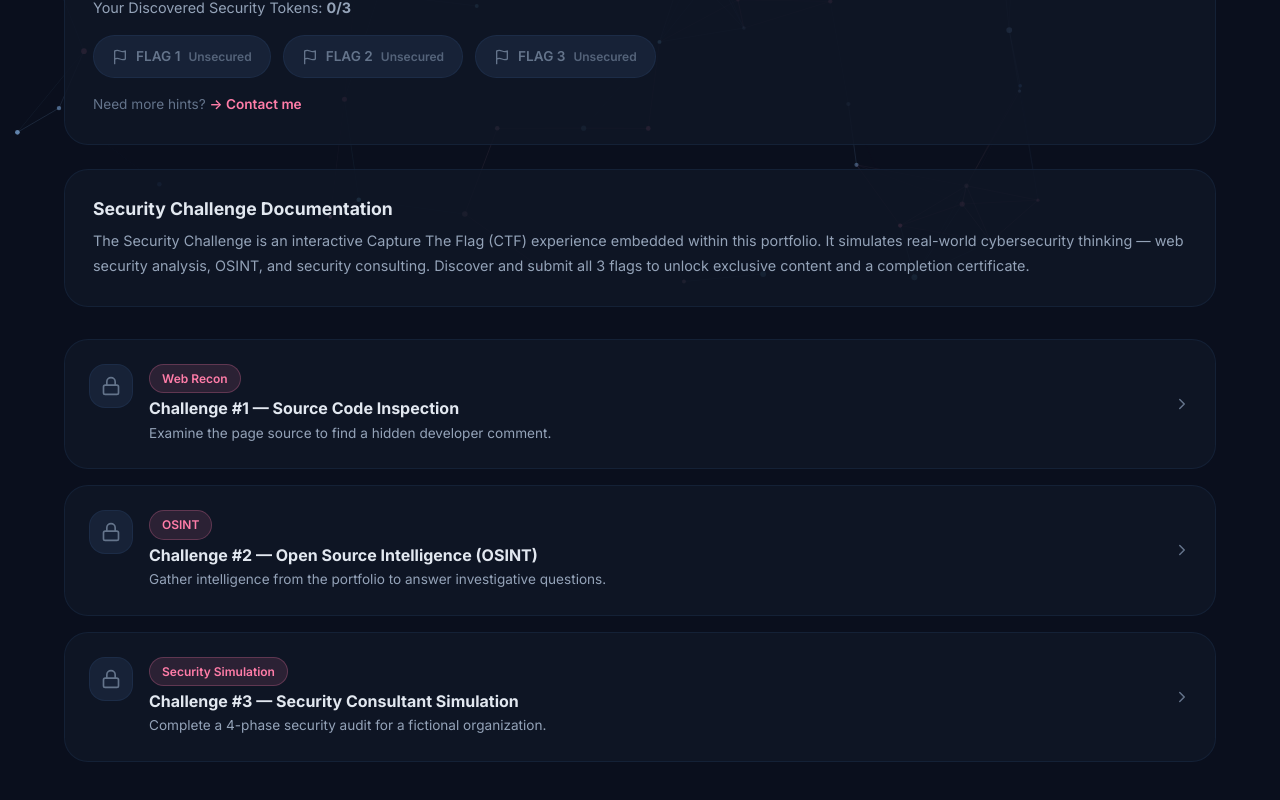
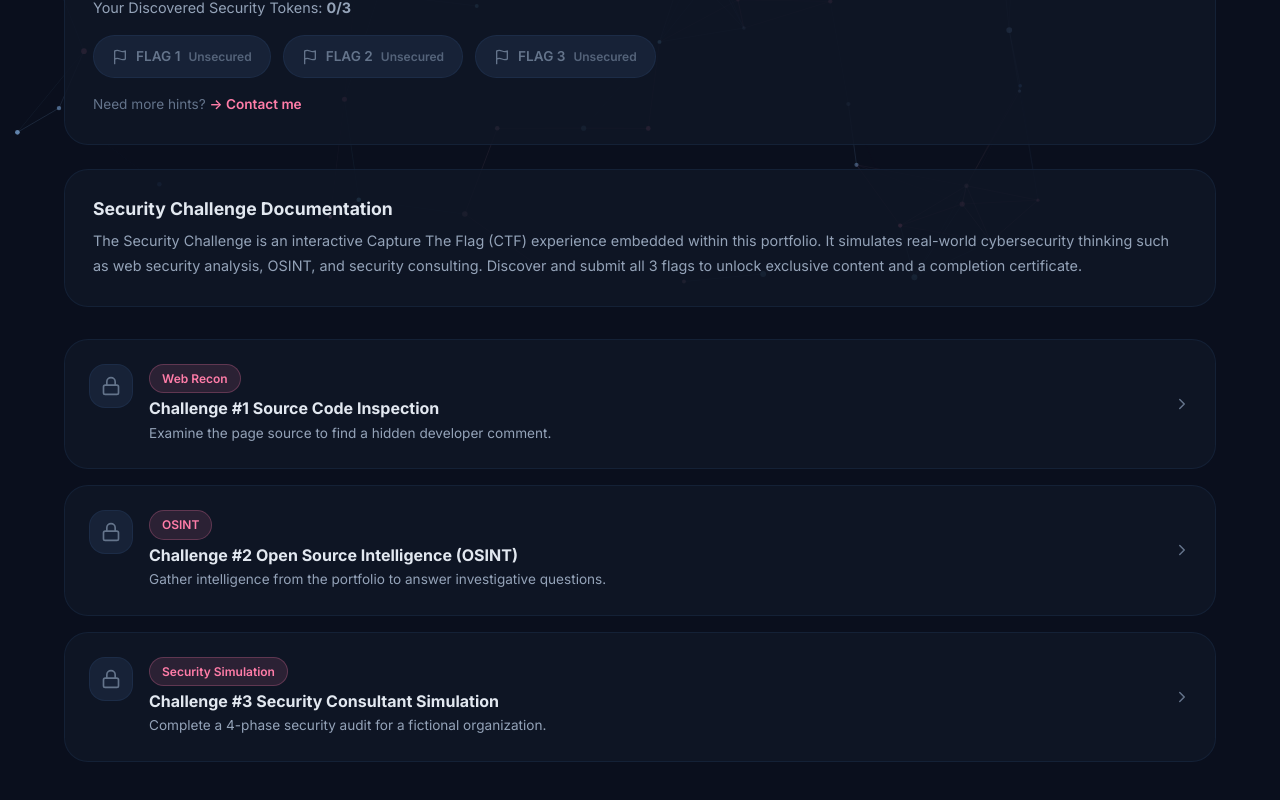
Before and after one commit to praisi-tech/web-portfolio, a React (Vite) app: page /hack in a window 1280 px wide. Shown: the part 490-1290 px from the top of the page. Built offline with nearby package versions, Linux system fonts and the light colour scheme.

Commit message:
enchanced the details

```diff
--- a/src/pages/HackThePortfolio.jsx
+++ b/src/pages/HackThePortfolio.jsx
@@ -101,9 +101,9 @@ function Challenge1({ done }) {
 
 /* ─── Challenge 2: OSINT ─── */
 const osintQuestions = [
-  { q: 'What organization shaped Praisilia\'s leadership journey?', answer: 'aiesec', placeholder: 'e.g. red cross' },
-  { q: 'What agricultural export platform concept is Praisilia building?', answer: 'tana minahasa', placeholder: 'e.g. smart farming' },
-  { q: 'What field of study is Praisilia pursuing?', answer: 'information technology', placeholder: 'e.g. computer science' },
+  { q: 'What organization shaped Praisilia\'s leadership journey?', answer: 'aiesec', placeholder: 'red cross' },
+  { q: 'What agricultural export platform concept is Praisilia building?', answer: 'tana minahasa', placeholder: 'smart farming' },
+  { q: 'What field of study is Praisilia pursuing?', answer: 'information technology', placeholder: 'computer science' },
 ];
 
 function Challenge2({ done }) {
@@ -167,14 +167,14 @@ const secPhases = [
     scenario: 'Multiple failed login attempts are detected from the same IP address before a successful authentication occurs.',
     question: 'What attack technique was used?',
     answer: 'brute force',
-    placeholder: 'e.g. port scanning',
+    placeholder: 'port scanning',
   },
   {
     title: 'Phase 2 — Secure Code Review',
     scenario: 'A SQL query is discovered: SELECT * FROM users WHERE username = \'$user_parameter_input\'',
     question: 'What security vulnerability exists?',
     answer: 'sql injection',
-    placeholder: 'e.g. cross site scripting',
+    placeholder: 'cross site scripting',
   },
 ];
 
@@ -240,7 +240,7 @@ function Challenge3({ done }) {
               <div className="log-snippet__header">LOG STREAM DETECTED: /var/log/auth.log</div>
               <pre className="log-snippet__body">
                 <code>
-{`2026-06-20 02:10:01 [WARN] Failed login: user='admin' src_ip=192.168.1.144
+                  {`2026-06-20 02:10:01 [WARN] Failed login: user='admin' src_ip=192.168.1.144
 2026-06-20 02:10:03 [WARN] Failed login: user='administrator' src_ip=192.168.1.144
 2026-06-20 02:10:05 [WARN] Failed login: user='root' src_ip=192.168.1.144
 2026-06-20 02:10:07 [WARN] Failed login: user='guest' src_ip=192.168.1.144
@@ -344,11 +344,10 @@ export default function HackThePortfolio() {
   const [openChallenge, setOpenChallenge] = useState(null);
 
   const challenges = [
-    { id: 1, key: 'flag1', title: 'Challenge #1 — Source Code Inspection', desc: 'Examine the page source to find a hidden developer comment.', category: 'Web Recon', Component: Challenge1 },
-    { id: 2, key: 'flag2', title: 'Challenge #2 — Open Source Intelligence (OSINT)', desc: 'Gather intelligence from the portfolio to answer investigative questions.', category: 'OSINT', Component: Challenge2 },
-    { id: 3, key: 'flag3', title: 'Challenge #3 — Security Consultant Simulation', desc: 'Complete a 4-phase security audit for a fictional organization.', category: 'Security Simulation', Component: Challenge3 },
+    { id: 1, key: 'flag1', title: 'Challenge #1 Source Code Inspection', desc: 'Examine the page source to find a hidden developer comment.', category: 'Web Recon', Component: Challenge1 },
+    { id: 2, key: 'flag2', title: 'Challenge #2 Open Source Intelligence (OSINT)', desc: 'Gather intelligence from the portfolio to answer investigative questions.', category: 'OSINT', Component: Challenge2 },
+    { id: 3, key: 'flag3', title: 'Challenge #3 Security Consultant Simulation', desc: 'Complete a 4-phase security audit for a fictional organization.', category: 'Security Simulation', Component: Challenge3 },
   ];
-
   return (
     <div className="page-wrapper">
       <section className="section hack">
@@ -412,7 +411,7 @@ export default function HackThePortfolio() {
           {/* Challenge overview */}
           <motion.div className="hack-overview card" initial={{ opacity: 0 }} animate={{ opacity: 1 }} transition={{ delay: 0.3 }}>
             <h2 className="hack-overview__title">Security Challenge Documentation</h2>
-            <p className="hack-overview__desc">The Security Challenge is an interactive Capture The Flag (CTF) experience embedded within this portfolio. It simulates real-world cybersecurity thinking — web security analysis, OSINT, and security consulting. Discover and submit all 3 flags to unlock exclusive content and a completion certificate.</p>
+            <p className="hack-overview__desc">The Security Challenge is an interactive Capture The Flag (CTF) experience embedded within this portfolio. It simulates real-world cybersecurity thinking such as web security analysis, OSINT, and security consulting. Discover and submit all 3 flags to unlock exclusive content and a completion certificate.</p>
           </motion.div>
 
           {/* Challenges */}
```
